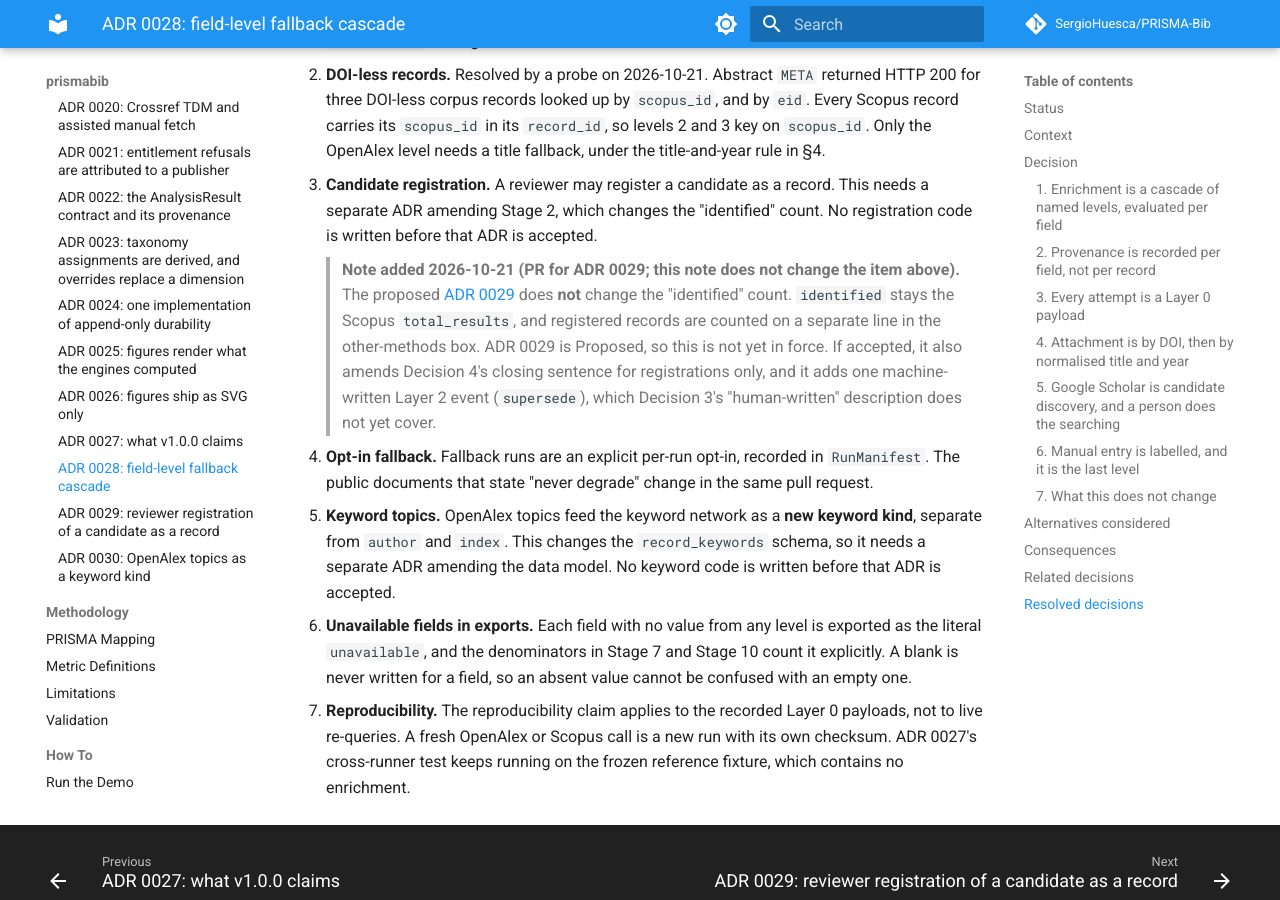
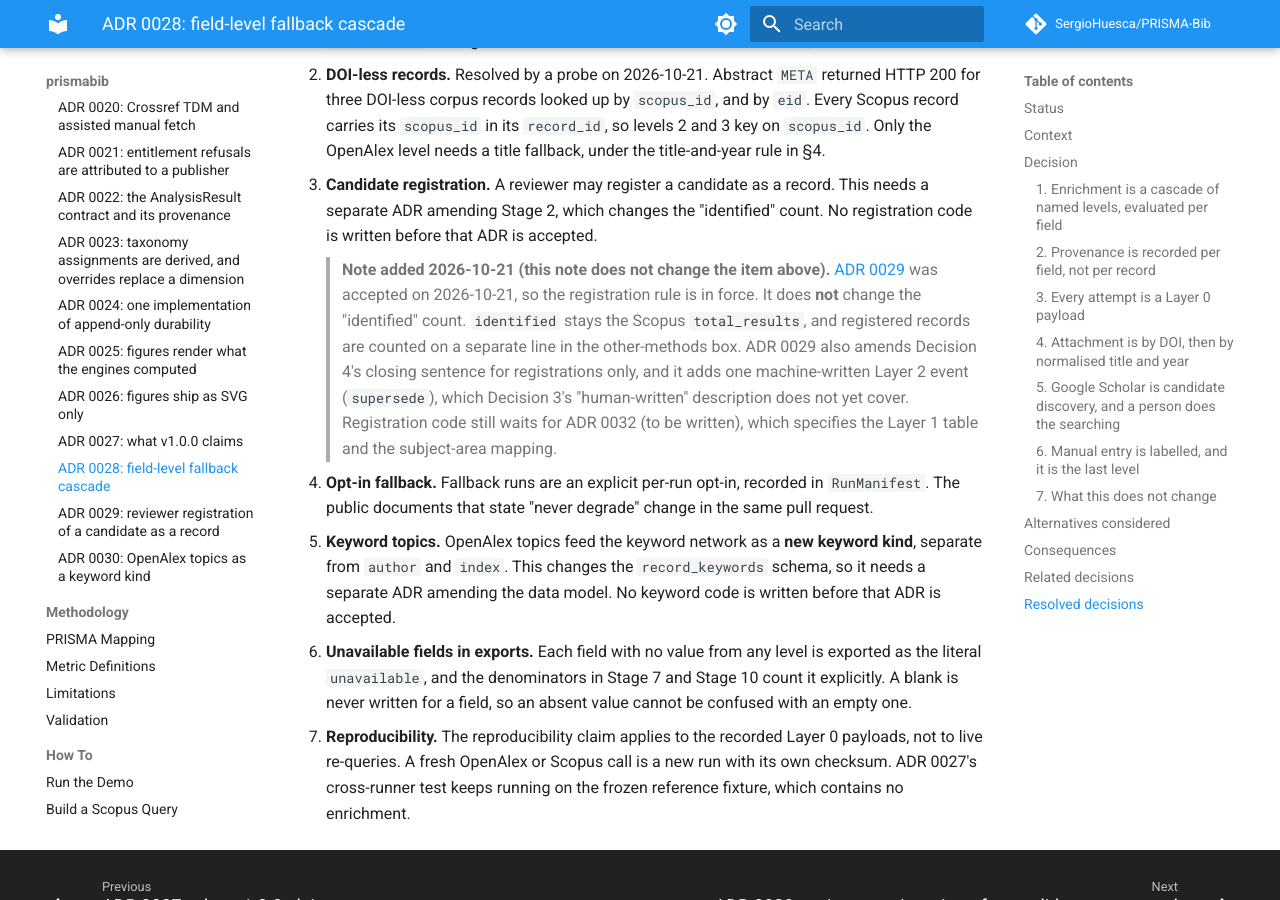
Before and after one commit to SergioHuesca/PRISMA-Bib, an MkDocs documentation site: the page built from docs/architecture/adr/0028-field-level-fallback-cascade.md, in a window 1280 px wide and 900 px high, scrolled down 5716 px. Built offline with MkDocs 1.6.1 and Material for MkDocs 9.7.7, drawn with Linux system fonts in a browser that asks for light colours; comment, search, counter and statistics services are not loaded.

Commit message:
docs(adr): remove stale Proposed wording after ADR 0029 acceptance
ADR 0029 drops the sentence that it stays Proposed. The pointer note in
ADR 0028 under Resolved item 3 now says ADR 0029 is accepted, so the
registration rule is in force, and registration code still waits for
ADR 0032. ADR 0028's item text is not edited.

Co-Authored-By: Claude Haiku 5.5 <noreply@anthropic.com>
Claude-Session: https://claude.ai/code/session_01QjNadz7h2UAZ2C2xhuaY8z

```diff
--- a/docs/architecture/adr/0028-field-level-fallback-cascade.md
+++ b/docs/architecture/adr/0028-field-level-fallback-cascade.md
@@ -207,12 +207,12 @@ evidence.
 3. **Candidate registration.** A reviewer may register a candidate as a record. This needs a separate ADR
    amending Stage 2, which changes the "identified" count. No registration code is written before that ADR
    is accepted.
-   > **Note added 2026-10-21 (PR for ADR 0029; this note does not change the item above).** The proposed
-   > [ADR 0029](0029-reviewer-registration-of-a-candidate-as-a-record.md) does **not** change the "identified"
+   > **Note added 2026-10-21 (this note does not change the item above).** [ADR 0029](0029-reviewer-registration-of-a-candidate-as-a-record.md)
+   > was accepted on 2026-10-21, so the registration rule is in force. It does **not** change the "identified"
    > count. `identified` stays the Scopus `total_results`, and registered records are counted on a separate
-   > line in the other-methods box. ADR 0029 is Proposed, so this is not yet in force. If accepted, it also
-   > amends Decision 4's closing sentence for registrations only, and it adds one machine-written Layer 2
-   > event (`supersede`), which Decision 3's "human-written" description does not yet cover.
+   > line in the other-methods box. ADR 0029 also amends Decision 4's closing sentence for registrations only,
+   > and it adds one machine-written Layer 2 event (`supersede`), which Decision 3's "human-written" description
+   > does not yet cover. Registration code still waits for ADR 0032 (to be written), which specifies the Layer 1 table and the subject-area mapping.
 4. **Opt-in fallback.** Fallback runs are an explicit per-run opt-in, recorded in `RunManifest`. The
    public documents that state "never degrade" change in the same pull request.
 5. **Keyword topics.** OpenAlex topics feed the keyword network as a **new keyword kind**, separate from
```
Also changed, not shown: docs/architecture/adr/0029-reviewer-registration-of-a-candidate-as-a-record.md (+1 -1 lines).
